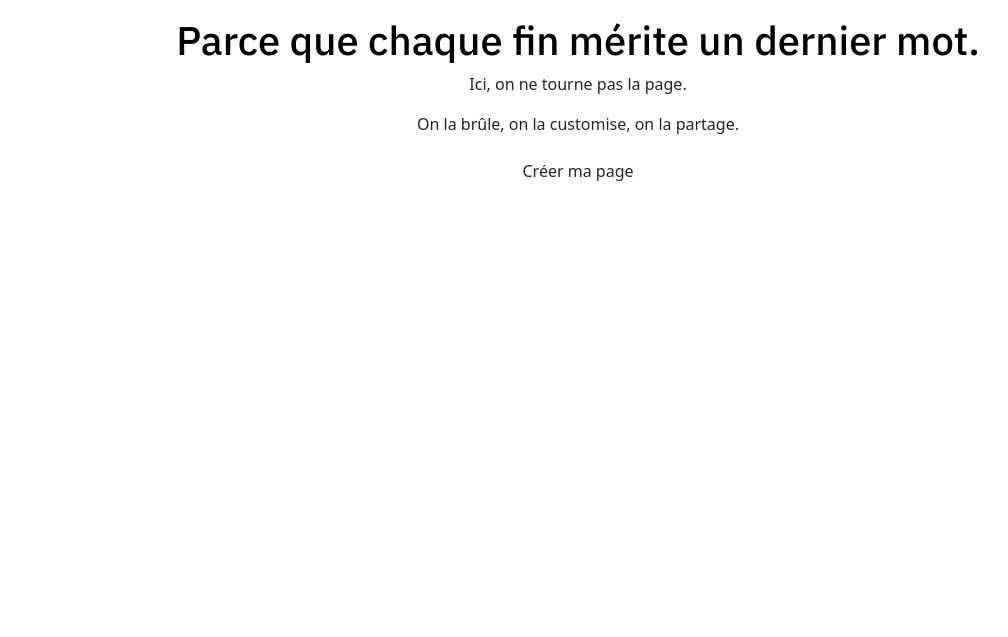
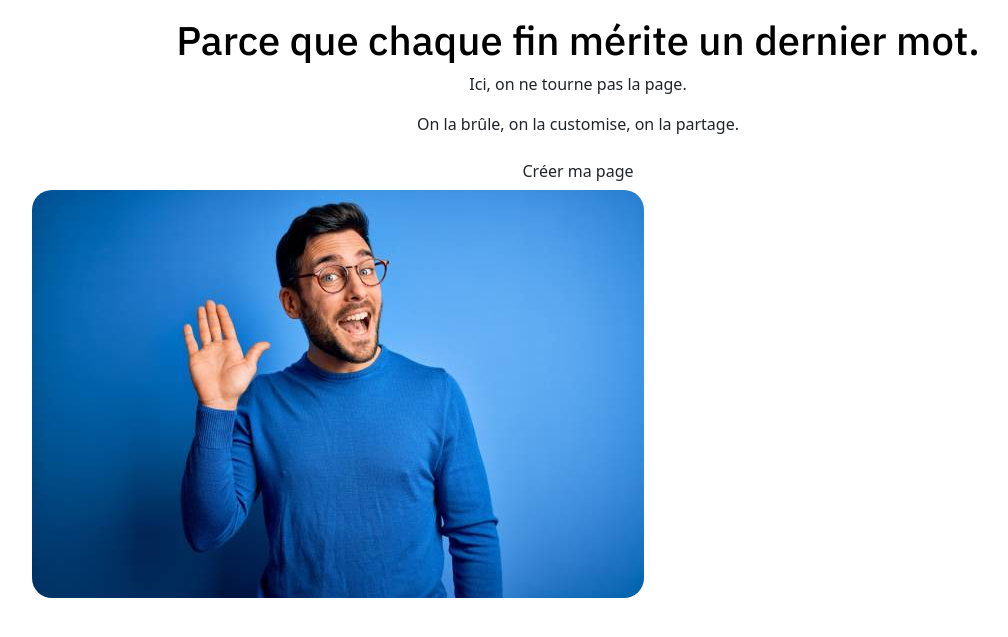
Before and after one commit to Alouda-Webcup/UI-UX, a PHP site: page / in a window 1280 px wide. Shown: the part 80-717 px from the top of the page, without its empty margins (50-1058 px from the left). Run offline with PHP 8.4, Linux system fonts and the light colour scheme.

Commit message:
feat: cssindex

```diff
--- a/assets/css/index.css
+++ b/assets/css/index.css
@@ -1,6 +1,5 @@
 .body {
     font-family:"Poppins", sans-serif;
-    text:
 }
 
 #title {
@@ -15,3 +14,7 @@
 .btn:hover {
     background-color: #FFF085;
 }
+
+#imgpresentation {
+    border-radius: 20px;
+}
--- a/index.php
+++ b/index.php
@@ -10,7 +10,7 @@
     <link href='https://fonts.googleapis.com/css2?family=Poppins:wght@300;500;700&display=swap' rel='stylesheet'>
     <link href="https://fonts.googleapis.com/css2?family=IBM+Plex+Sans:ital,wght@0,100..700;1,100..700&display=swap" rel="stylesheet">
 
-    <link rel="stylesheet" href="index.css">
+    <link rel="stylesheet" href="assets/css/index.css">
 
     <title>Accueil - TheEnd.page</title>
 </head>
@@ -44,8 +44,10 @@ include('includes/navbar.php');
 
 <section id="presentation">
     <div class="container">
-        <div class="col-lg-6 justify-content-center align-items-center">
-
+        <div class="col-lg-6 col-md-3 justify-content-center align-items-center">
+            <div class="image-wrapper">
+                <img src="assets/img/palmsupguy.png" id="imgpresentation">
+            </div>
         </div>
 
         <div class="col-lg-6 justify-content-center align-items-center">
```
Also changed, not shown: assets/img/palmsupguy.png (added).
